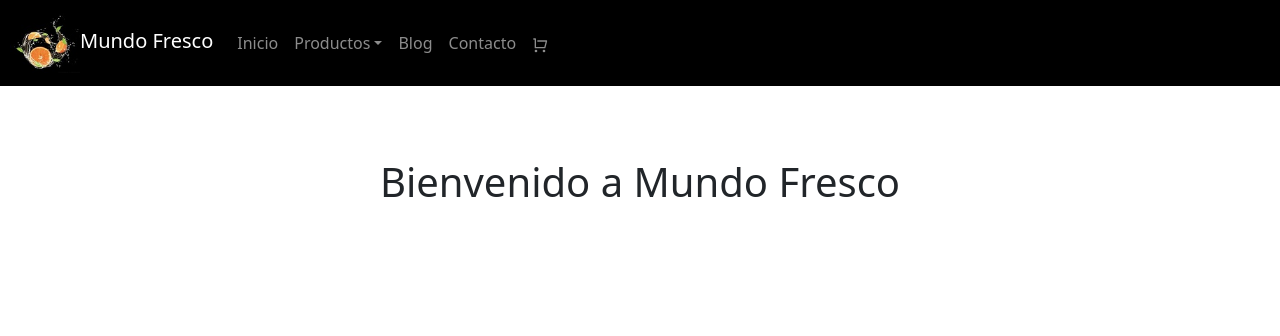
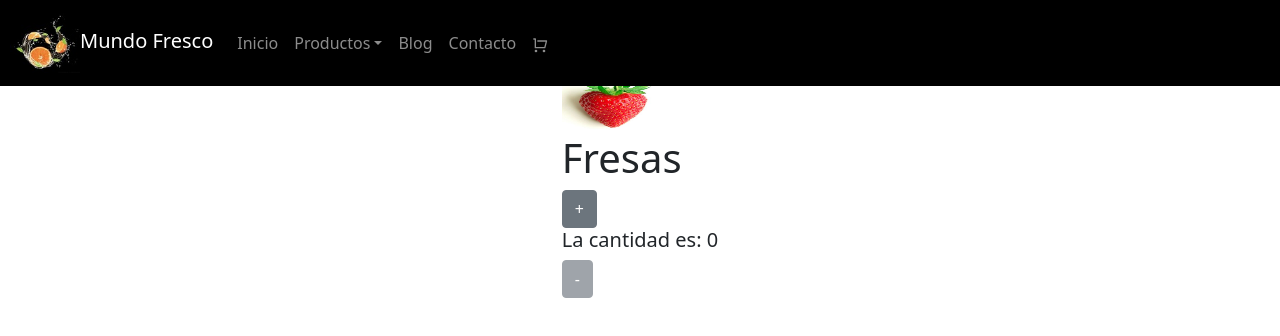
Before and after one commit to JuanMorenoVNZ/frutiver, a React (Create React App) app: page / in a window 1280 px wide. Shown: the top 336 px of the page. Built offline with nearby package versions, Linux system fonts and the light colour scheme.

Commit message:
Commit desafio 5

```diff
--- a/package.json
+++ b/package.json
@@ -11,6 +11,7 @@
     "react-bootstrap": "^2.0.2",
     "react-dom": "^17.0.2",
     "react-icons": "^4.3.1",
+    "react-router-dom": "^6.0.2",
     "react-scripts": "4.0.3",
     "web-vitals": "^1.0.1"
   },
--- a/src/App.js
+++ b/src/App.js
@@ -1,6 +1,10 @@
 import NavBar from './componentes/NavBar/NavBar';
 import SeccionCentral from './componentes/ItemListContainer/ItemListContainer';
+
+
 function App() {
+
+
 
 
   return (
@@ -13,6 +17,7 @@ function App() {
     </div>
 
 
+
     </>
   );
 }
--- /dev/null
+++ b/src/componentes/ItemCount/ItemCount.js
@@ -0,0 +1,35 @@
+import React, {Fragment, useState} from "react"
+import 'bootstrap/dist/css/bootstrap.css';
+import SeccionCentral from '../ItemListContainer/ItemListContainer'
+import Fresa from '../Imagenes/Fresa.jpg'
+
+
+const ItemCount = ({initial, stock, title}) =>  {
+    let [number, setNumber] = useState(initial)
+
+    const incrementar = () => {
+        if (number < stock) setNumber(++number)
+    };
+
+
+    const disminuir = () => {
+        if (number > 0) setNumber(--number)
+    };
+
+
+
+
+    return(
+        <Fragment>
+
+            <div>
+            <img src={Fresa} width="100px" height="60px"/>
+            <h1>{title}</h1>
+            <button className="btn btn-secondary" onClick={incrementar} disabled={number === stock}>+</button><h5>{`La cantidad es: ${number}`}</h5><button className="btn btn-secondary" onClick={disminuir}  disabled={number === initial}>-</button>
+            </div>
+
+        </Fragment>
+    )
+}
+
+export default ItemCount;
--- a/src/componentes/ItemListContainer/ItemListContainer.js
+++ b/src/componentes/ItemListContainer/ItemListContainer.js
@@ -1,17 +1,29 @@
 import React from 'react';
 import '../NavBar/NavBar.css'
 import 'bootstrap/dist/css/bootstrap.css';
+import ItemCount from '../ItemCount/ItemCount'
+
+
 
 
 const SeccionCentral = () => {
 
 
+
+
+
     return (
 
          <div className="titulo">
-             <h1> Bienvenido a Mundo Fresco</h1>
+
+
+             <div>
+                 <ItemCount initial={0} stock={10} title={"Fresas"} />
+             </div>
 
         </div>
+
+
 )
 
 };
```
Also changed, not shown: src/componentes/Imagenes/Fresa.jpg (added), 1 other file (tests, documents, lock files or other folders).
